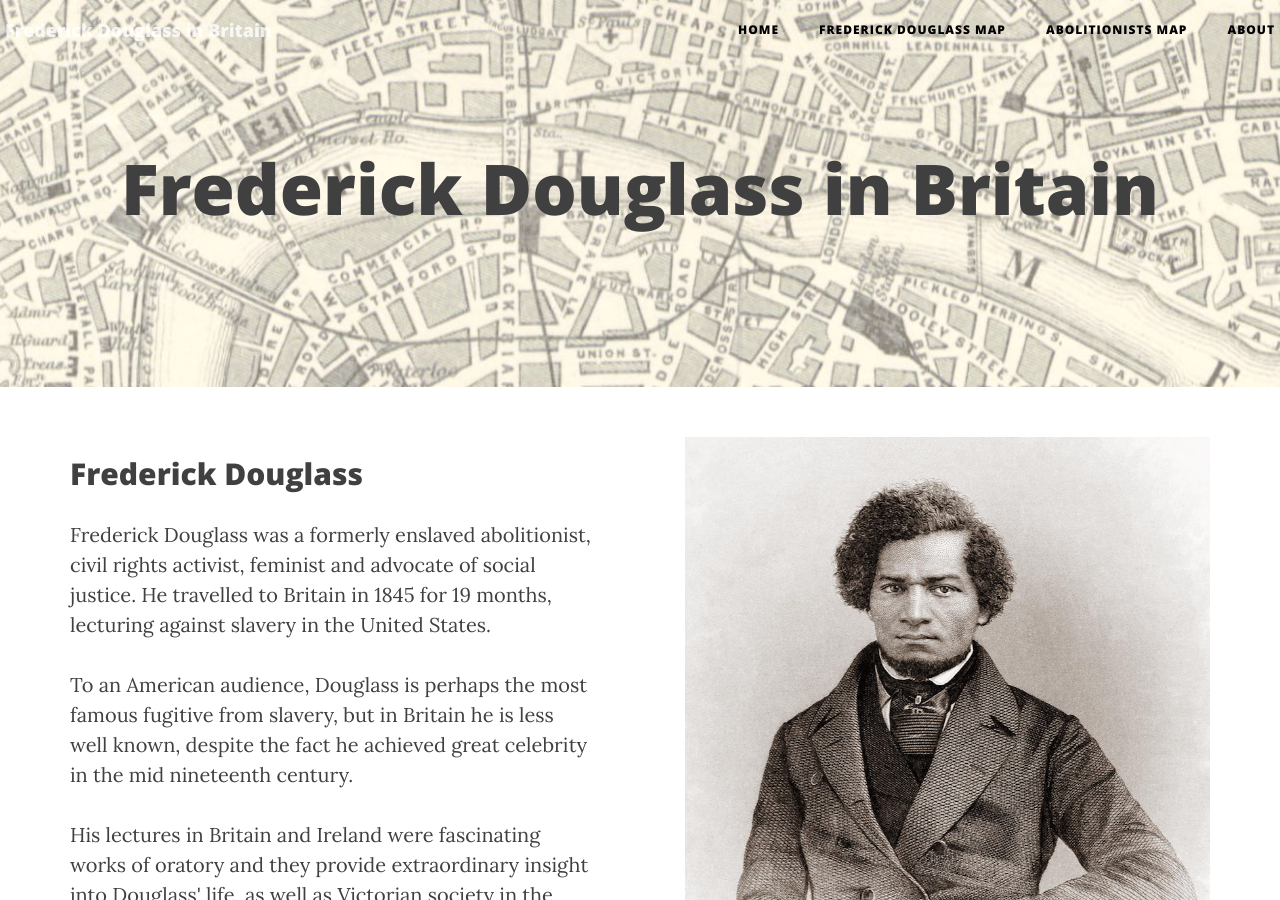
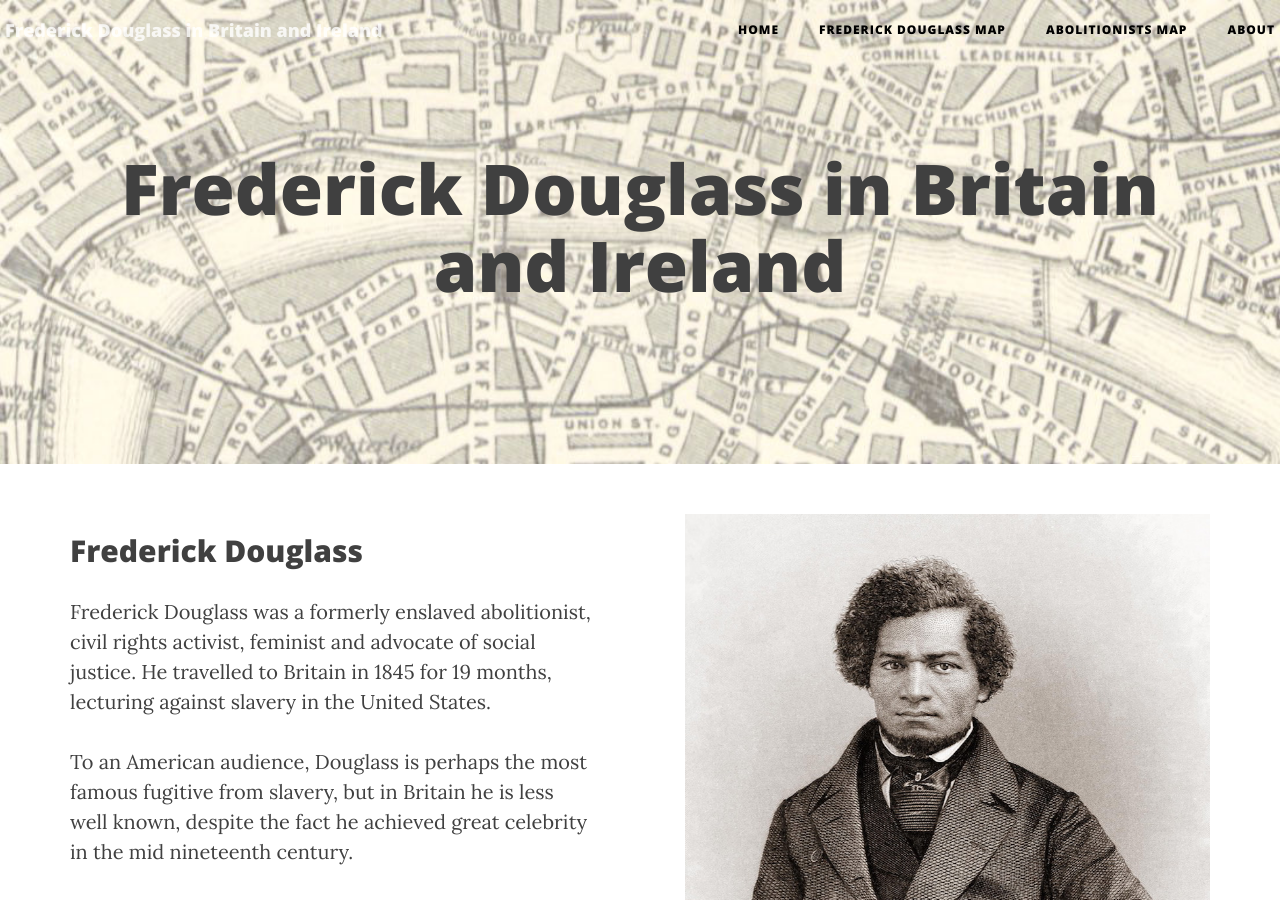
Before and after one commit to FDUK/fduk.github.io, a Jekyll site: the page built from index.html, in a window 1280 px wide and 900 px high. Built offline with Jekyll 4.4.1, drawn with Linux system fonts in a browser that asks for light colours; nearby versions of some CDN libraries; the list of posts is cut into pages by our own code.

Commit message:
Update _config.yml

```diff
--- a/_config.yml
+++ b/_config.yml
@@ -1,9 +1,9 @@
 # Site settings
-title: Frederick Douglass in Britain
+title: Frederick Douglass in Britain and Ireland
 header-img: img/london-lo.jpg
 email: hannahrose.murray78@gmail.com
 copyright_name: Hannah Murray
-description: "Frederick Douglass was a formerly enslaved abolitionist and civil rights activist. He travelled to Britain in 1845 for 19 months, lecturing against slavery in the United States."
+description: "Frederick Douglass was a formerly enslaved abolitionist and civil rights activist. He travelled to Britain and Ireland in 1845 for 19 months, lecturing against slavery in the United States."
 baseurl: ""
 url: "http://frederickdouglassinbritain.com"
 twitter_username: Hannah_RoseM
```
